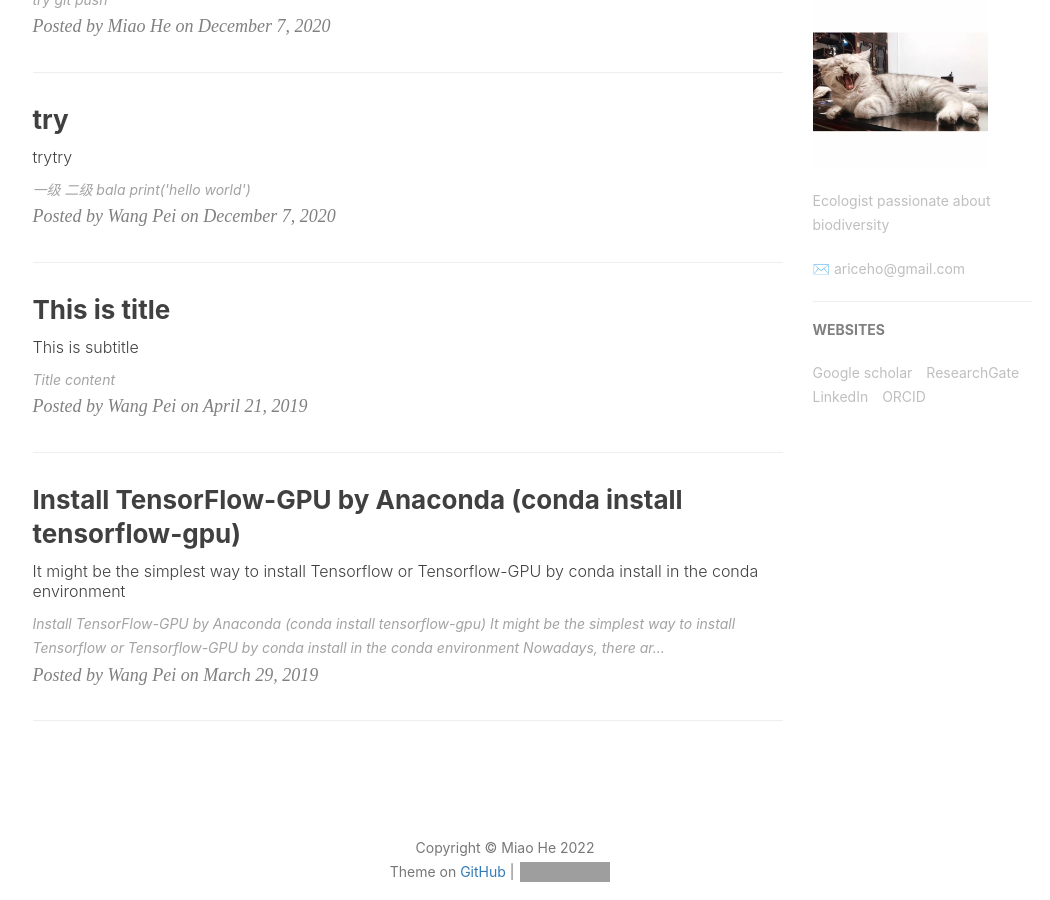
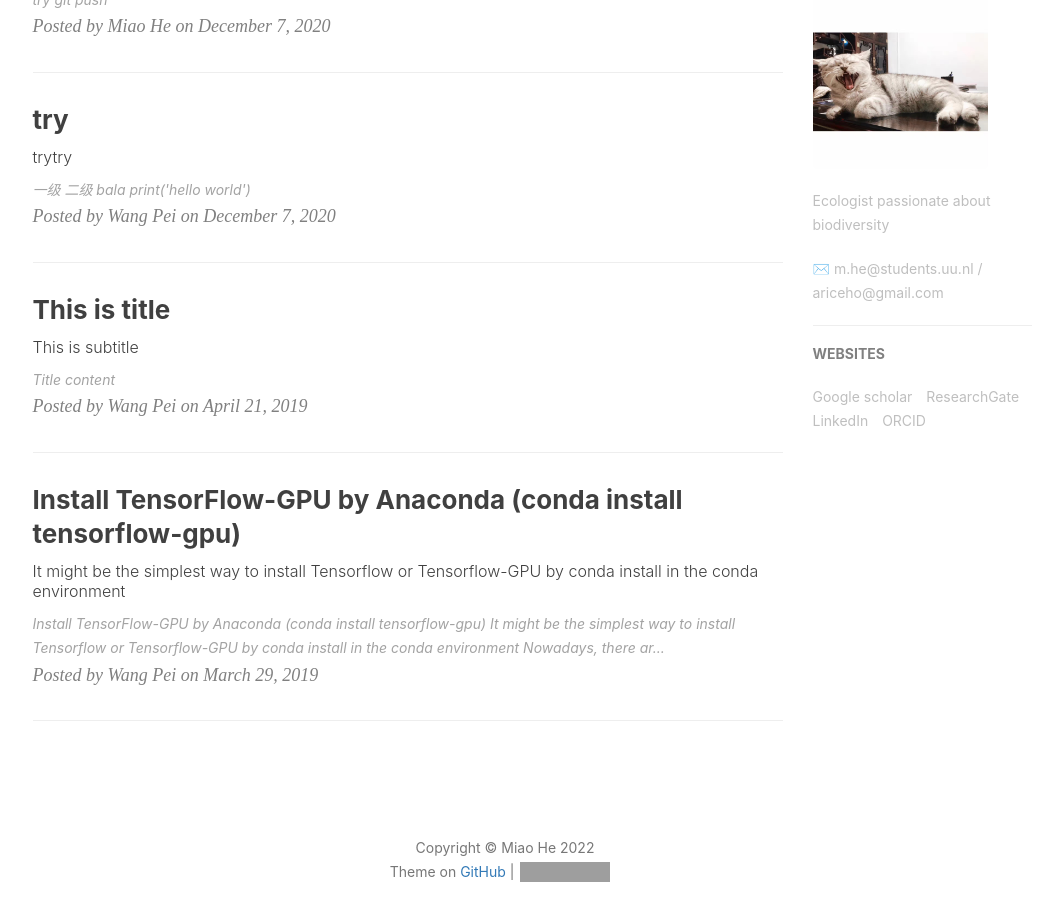
Before and after one commit to MiaoHe13/MiaoHe13.github.io, a Jekyll site: the page built from index.html, in a window 1280 px wide and 900 px high, scrolled down 524 px. Shown: the whole window, without its empty margins (135-1185 px from the left). Built offline with Jekyll 4.4.1, drawn with Linux system fonts in a browser that asks for light colours; nearby versions of some CDN libraries; the list of posts is cut into pages by our own code; comment, search, counter and statistics services are not loaded; some of the changed lines change nothing that is shown; grey boxes are pictures that could not be loaded.

Commit message:
Update _config.yml

```diff
--- a/_config.yml
+++ b/_config.yml
@@ -2,8 +2,7 @@
 title: Miao He
 SEOTitle: Miao He, Ecologist
 header-img: "img/BingWallpaper-20220316.jpg"
-email: m.he@students.uu.nl
-email: ariceho@gmail.com
+email: m.he@students.uu.nl / ariceho@gmail.com
 description: "I am a MSc student in Environmental Biology program at Utrecht University. My research interest is Biodiversity-Ecosystem functioning relationships (BEF) under global changes. "
 keyword: "Miao He, Ecologist"
 url: "http://miaohe13.github.io"          # your host, for absolute URL
```
